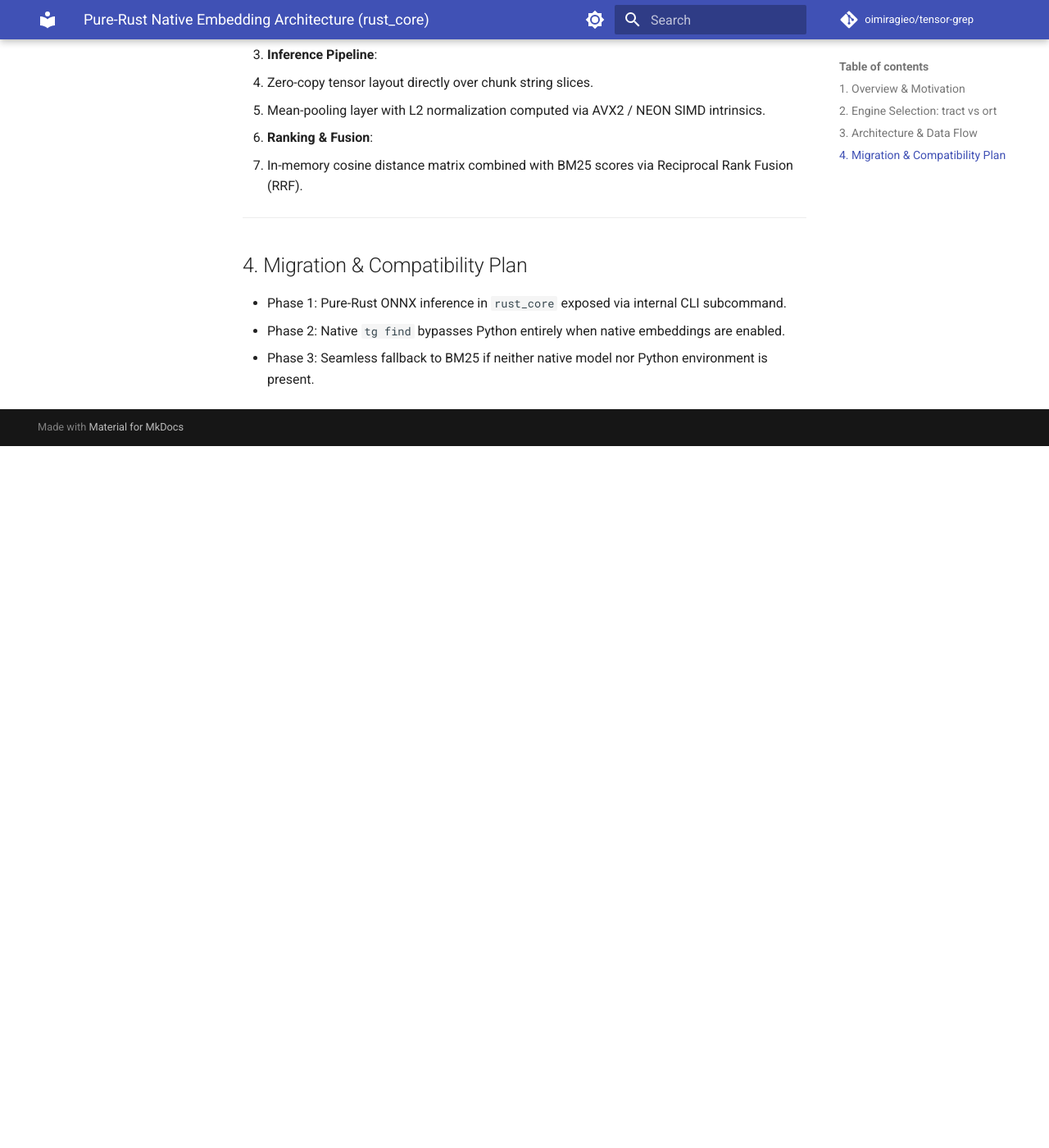
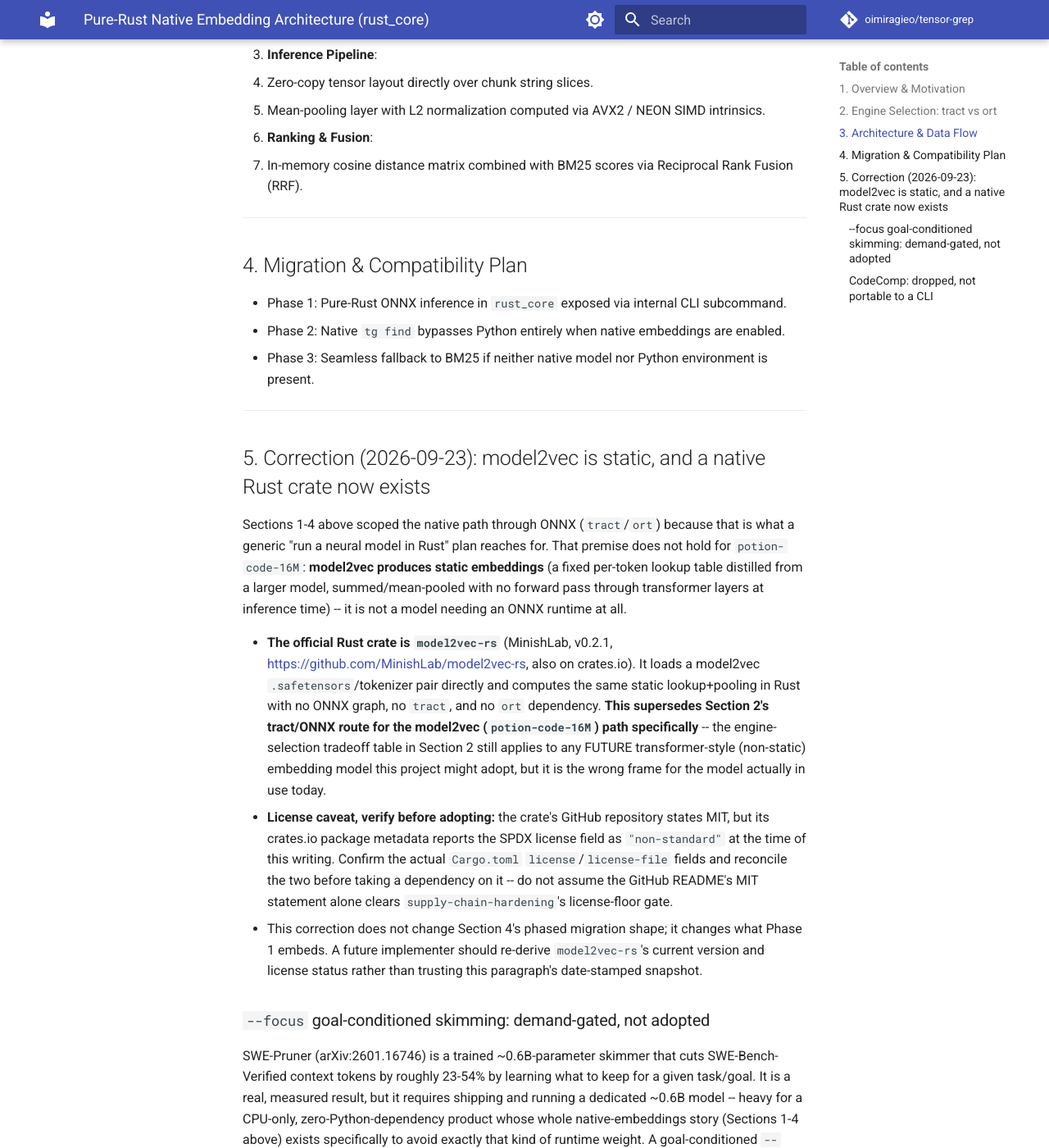
Before and after one commit to oimiragieo/tensor-grep, an MkDocs documentation site: the page built from docs/architecture/native_embeddings.md, in a window 1280 px wide and 1400 px high, scrolled down 1590 px. Shown: the whole window at 82% size. Built offline with MkDocs 1.6.1 and Material for MkDocs 9.7.7, drawn with Linux system fonts in a browser that asks for light colours; comment, search, counter and statistics services are not loaded; before the commit the page ends 2134 px from its top, so only the background shows below that; some of the changed text lies outside the part shown.

Commit message:
docs: teach positional SYMBOL and correct the native-embeddings route
Slice 2 (plan resilient-cooking-cupcake): the live teaching docs (SKILL.md,
AGENTS.md, docs/CONTRACTS.md) still taught `impact --symbol` even though
`_resolve_path_and_symbol` deprecated `--symbol` in favor of positional
SYMBOL for defs/source/refs/callers/impact/blast-radius*. Rewrites those
three usage mentions to the positional form, keeps the compatibility
statement in CONTRACTS.md (now naming it deprecated), and leaves `tg ledger`'s
unrelated `--symbol` flag and every dated/historical doc untouched. Adds
tests/unit/test_docs_no_deprecated_symbol_flag.py as a drift gate over the
scoped live docs, confirmed RED against the unmodified doc text before the fix.

Slice 5: docs/architecture/native_embeddings.md gets an append-only, dated
correction -- model2vec is static embeddings, so the official model2vec-rs
Rust crate (MinishLab, v0.2.1) supersedes the tract/ONNX route documented in
Section 2 for that model, with a license-field discrepancy (GitHub MIT vs
crates.io "non-standard") flagged for verification before adoption. Also
records --focus goal-conditioned skimming (SWE-Pruner, arXiv:2601.16746) as
demand-gated for a CPU-only product, and drops CodeComp (arXiv:2604.10235) as
a KV-cache technique with no integration point in a CLI.

Neither slice releases.

Co-Authored-By: Claude Sonnet 5 <noreply@anthropic.com>

```diff
--- a/docs/architecture/native_embeddings.md
+++ b/docs/architecture/native_embeddings.md
@@ -54,3 +54,52 @@ To eliminate Python runtime dependencies and enable zero-dependency standalone n
 - Phase 1: Pure-Rust ONNX inference in `rust_core` exposed via internal CLI subcommand.
 - Phase 2: Native `tg find` bypasses Python entirely when native embeddings are enabled.
 - Phase 3: Seamless fallback to BM25 if neither native model nor Python environment is present.
+
+---
+
+## 5. Correction (2026-09-23): model2vec is static, and a native Rust crate now exists
+
+Sections 1-4 above scoped the native path through ONNX (`tract`/`ort`) because that is what a
+generic "run a neural model in Rust" plan reaches for. That premise does not hold for
+`potion-code-16M`: **model2vec produces static embeddings** (a fixed per-token lookup table
+distilled from a larger model, summed/mean-pooled with no forward pass through transformer
+layers at inference time) -- it is not a model needing an ONNX runtime at all.
+
+- **The official Rust crate is `model2vec-rs`** (MinishLab, v0.2.1, <https://github.com/MinishLab/model2vec-rs>,
+  also on crates.io). It loads a model2vec `.safetensors`/tokenizer pair directly and computes the
+  same static lookup+pooling in Rust with no ONNX graph, no `tract`, and no `ort` dependency.
+  **This supersedes Section 2's tract/ONNX route for the model2vec (`potion-code-16M`) path
+  specifically** -- the engine-selection tradeoff table in Section 2 still applies to any FUTURE
+  transformer-style (non-static) embedding model this project might adopt, but it is the wrong
+  frame for the model actually in use today.
+- **License caveat, verify before adopting:** the crate's GitHub repository states MIT, but its
+  crates.io package metadata reports the SPDX license field as `"non-standard"` at the time of this
+  writing. Confirm the actual `Cargo.toml` `license`/`license-file` fields and reconcile the two
+  before taking a dependency on it -- do not assume the GitHub README's MIT statement alone clears
+  `supply-chain-hardening`'s license-floor gate.
+- This correction does not change Section 4's phased migration shape; it changes what Phase 1
+  embeds. A future implementer should re-derive `model2vec-rs`'s current version and license
+  status rather than trusting this paragraph's date-stamped snapshot.
+
+### `--focus` goal-conditioned skimming: demand-gated, not adopted
+
+SWE-Pruner (arXiv:2601.16746) is a trained ~0.6B-parameter skimmer that cuts SWE-Bench-Verified
+context tokens by roughly 23-54% by learning what to keep for a given task/goal. It is a real,
+measured result, but it requires shipping and running a dedicated ~0.6B model -- heavy for a
+CPU-only, zero-Python-dependency product whose whole native-embeddings story (Sections 1-4 above)
+exists specifically to avoid exactly that kind of runtime weight. A goal-conditioned `--focus` flag
+built on this approach stays demand-gated: no CPU-shaped instrument has shown a lexical/AST/static-
+embedding approach is competitive with a trained skimmer, so building `--focus` today would mean
+either shipping the heavy model (contradicting the CPU-product goal) or shipping something unproven
+against it. Revisit only if a CPU-shaped skimming result appears, or if real demand is measured
+(see `tensor-grep-demand-gate-measurement`).
+
+### CodeComp: dropped, not portable to a CLI
+
+CodeComp (arXiv:2604.10235) is a KV-cache compression technique -- it reduces the memory/compute
+footprint of an LLM's own attention cache across a long-running inference session inside that LLM's
+serving stack. `tg` is a CLI that produces context payloads consumed by an external agent/LLM
+process it does not control the KV cache of; there is no KV cache inside `tg` for this technique to
+compress. It is dropped from consideration entirely, not demand-gated -- there is no `tg`-side
+integration point for it to attach to, unlike `--focus` above, which is a plausible (if currently
+unproven) future feature.
```
Also changed, not shown: AGENTS.md (+1 -1 lines), SKILL.md (+1 -1 lines), docs/CONTRACTS.md (+2 -2 lines), 1 other file.
